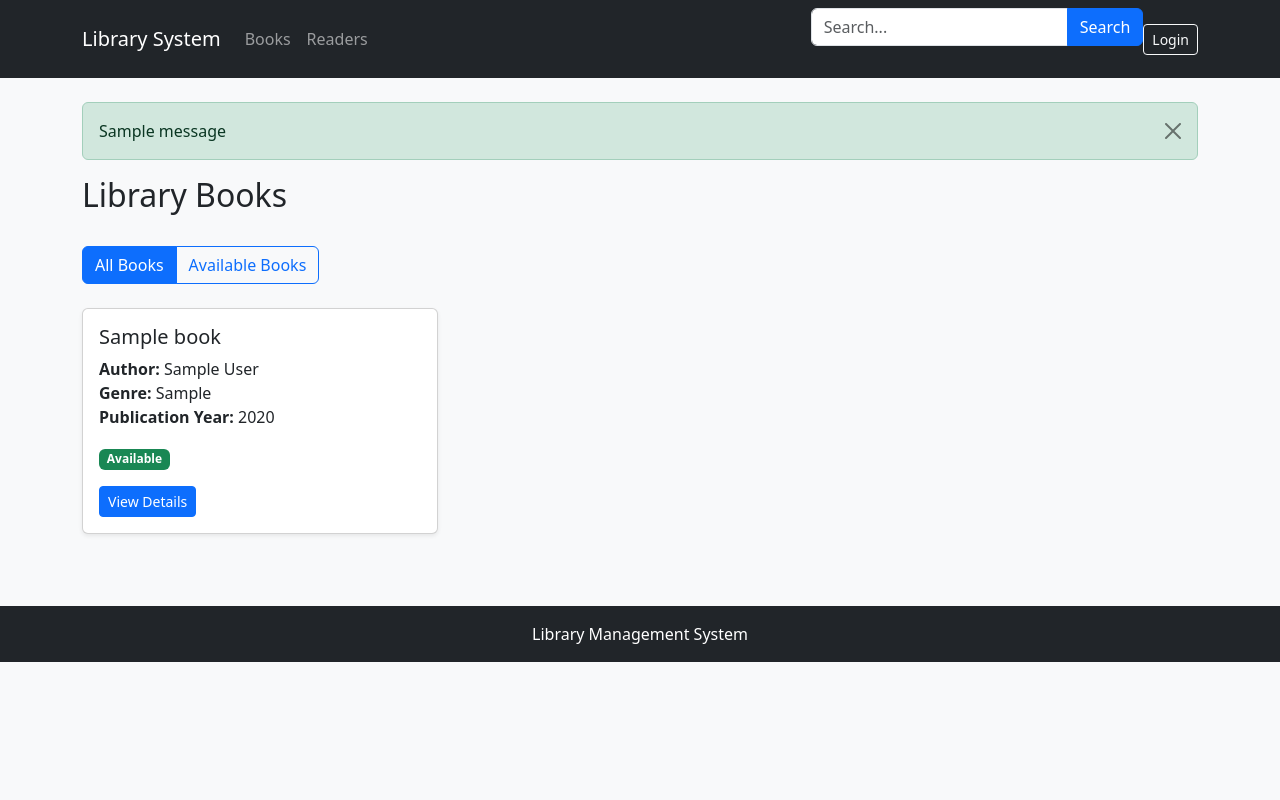
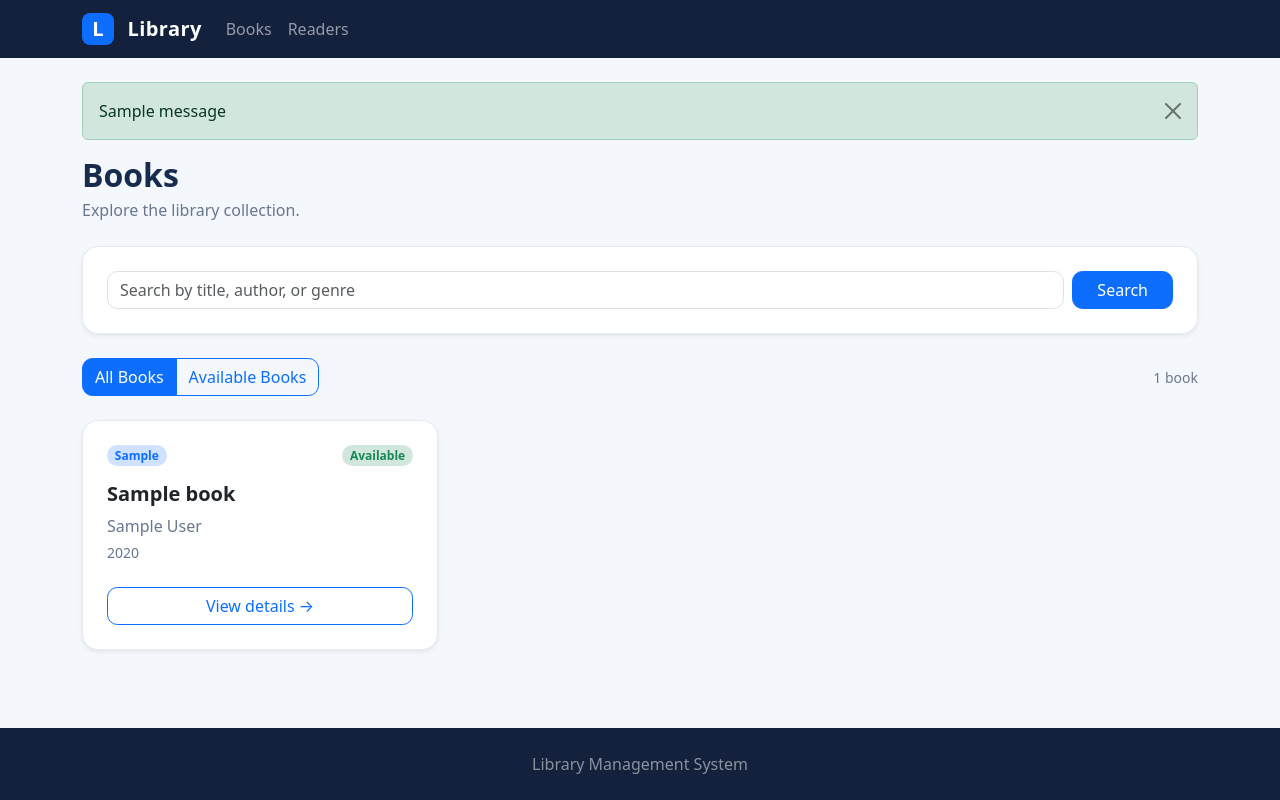
Before and after one commit to DedAndron/PythonProject, a Django app: page / in a window 1280 px wide. Run offline with Django 5.2, Linux system fonts and the light colour scheme; tables that the repository leaves empty hold one stand-in row (values such as "Sample post"); one stand-in notice (Sample message) is shown.

Commit message:
library update

```diff
--- a/library_project/library/templates/main/base.html
+++ b/library_project/library/templates/main/base.html
@@ -11,67 +11,114 @@
         href="https://cdn.jsdelivr.net/npm/bootstrap@5.3.3/dist/css/bootstrap.min.css"
         rel="stylesheet"
     >
+    <style>
+        :root {
+            --library-ink: #172b4d;
+            --library-muted: #68778d;
+            --library-accent: #3563e9;
+            --library-surface: #ffffff;
+        }
+
+        body {
+            min-height: 100vh;
+            display: flex;
+            flex-direction: column;
+            color: var(--library-ink);
+            background: #f4f7fb;
+        }
+
+        .navbar {
+            background: #14213d;
+        }
+
+        .navbar-brand {
+            font-weight: 700;
+            letter-spacing: .02em;
+        }
+
+        main {
+            flex: 1;
+            width: 100%;
+        }
+
+        .page-heading {
+            margin-bottom: 1.5rem;
+        }
+
+        .page-heading p,
+        .text-muted {
+            color: var(--library-muted) !important;
+        }
+
+        .library-card {
+            border: 1px solid #e6ebf2;
+            border-radius: 1rem;
+            background: var(--library-surface);
+            transition: transform .18s ease, box-shadow .18s ease;
+        }
+
+        .library-card:hover {
+            transform: translateY(-3px);
+            box-shadow: 0 1rem 2rem rgba(23, 43, 77, .09) !important;
+        }
+
+        .content-panel {
+            border: 1px solid #e6ebf2;
+            border-radius: 1rem;
+            background: var(--library-surface);
+        }
+
+        .form-control,
+        .btn {
+            border-radius: .65rem;
+        }
+
+        .table > :not(caption) > * > * {
+            padding: .9rem 1rem;
+        }
+
+        footer {
+            background: #14213d;
+        }
+
+        @media (prefers-reduced-motion: reduce) {
+            *,
+            *::before,
+            *::after {
+                transition-duration: .01ms !important;
+                scroll-behavior: auto !important;
+            }
+        }
+    </style>
 </head>
-<body class="bg-light">
+<body>
 
-<nav class="navbar navbar-expand-lg navbar-dark bg-dark">
+<nav class="navbar navbar-expand-lg navbar-dark">
     <div class="container">
         <a class="navbar-brand" href="{% url 'book_list' %}">
-            Library System
+            <span class="d-inline-flex align-items-center justify-content-center bg-primary rounded-3 me-2"
+                  style="width: 2rem; height: 2rem;" aria-hidden="true">L</span>
+            Library
         </a>
 
         <button class="navbar-toggler" type="button"
                 data-bs-toggle="collapse"
-                data-bs-target="#navbarContent">
+                data-bs-target="#navbarContent"
+                aria-controls="navbarContent"
+                aria-expanded="false"
+                aria-label="Toggle navigation">
             <span class="navbar-toggler-icon"></span>
         </button>
 
         <div class="collapse navbar-collapse" id="navbarContent">
             <ul class="navbar-nav me-auto">
-
-                    <li class="nav-item">
-                        <a class="nav-link" href="{% url 'book_list' %}">
-                            Books
-                        </a>
-                    </li>
-
-                    <li class="nav-item">
-                        <a class="nav-link" href="{% url 'reader_list' %}">
-                            Readers
-                        </a>
-                    </li>
-
+                <li class="nav-item">
+                    <a class="nav-link" href="{% url 'book_list' %}">Books</a>
+                </li>
+                <li class="nav-item">
+                    <a class="nav-link" href="{% url 'reader_list' %}">Readers</a>
+                </li>
             </ul>
-            <form method="get" class="mb-4">
-                <div class="input-group">
-                    <input type="text"
-                           name="search"
-                           class="form-control"
-                           placeholder="Search..."
-                           value="{{ search }}"
-                           aria-label="Search contacts">
-                    <button type="submit" class="btn btn-primary">Search</button>
-                </div>
-            </form>
-            <div class="d-flex align-items-center gap-3">
-                {% if user.is_authenticated %}
-                    <span class="text-white">
-                        {{ user.username }}
-                    </span>
-
-                    <form method="post" action="{% url 'logout' %}">
-                        {% csrf_token %}
-                        <button class="btn btn-outline-light btn-sm">
-                            Logout
-                        </button>
-                    </form>
-                {% else %}
-                    <a href="{% url 'login' %}"
-                       class="btn btn-outline-light btn-sm">
-                        Login
-                    </a>
-                {% endif %}
-            </div>
         </div>
     </div>
 </nav>
@@ -79,9 +126,10 @@
 <main class="container py-4">
     {% if messages %}
         {% for message in messages %}
-            <div class="alert alert-{{ message.tags }} alert-dismissible fade show">
+            <div class="alert alert-{{ message.tags|default:'info' }} alert-dismissible fade show" role="alert">
                 {{ message }}
                 <button type="button" class="btn-close"
+                        aria-label="Close"
                         data-bs-dismiss="alert"></button>
             </div>
         {% endfor %}
@@ -91,7 +139,7 @@
     {% endblock %}
 </main>
 
-<footer class="bg-dark text-white text-center py-3 mt-5">
+<footer class="text-white-50 text-center py-4 mt-5">
     <p class="mb-0">Library Management System</p>
 </footer>
 
--- a/library_project/library/templates/main/book_list.html
+++ b/library_project/library/templates/main/book_list.html
@@ -6,62 +6,77 @@
 {% block content %}
 
 <div class="d-flex justify-content-between align-items-center mb-4">
-    <h2>Library Books</h2>
+    <div class="page-heading mb-0">
+        <h1 class="h2 fw-bold mb-1">Books</h1>
+        <p class="mb-0">Explore the library collection.</p>
+    </div>
 </div>
 
-<div class="btn-group mb-4">
-    <a href="{% url 'book_list' %}"
+<div class="content-panel p-3 p-md-4 mb-4 shadow-sm">
+    <form method="get" action="{% url 'book_list' %}" class="row g-2 align-items-center">
+        {% if available_only %}
+            <input type="hidden" name="available" value="true">
+        {% endif %}
+        <div class="col-12 col-md">
+            <label for="book-search" class="visually-hidden">Search books</label>
+            <input id="book-search" type="search" name="search" class="form-control"
+                   placeholder="Search by title, author, or genre" value="{{ search }}">
+        </div>
+        <div class="col-12 col-md-auto d-flex gap-2">
+            <button type="submit" class="btn btn-primary px-4">Search</button>
+            {% if search %}
+                <a class="btn btn-outline-secondary" href="{% url 'book_list' %}{% if available_only %}?available=true{% endif %}">Clear</a>
+            {% endif %}
+        </div>
+    </form>
+</div>
+
+<div class="d-flex flex-wrap justify-content-between align-items-center gap-3 mb-4">
+    <div class="btn-group" role="group" aria-label="Filter books by availability">
+    <a href="{% url 'book_list' %}{% if search %}?search={{ search|urlencode }}{% endif %}"
        class="btn {% if not available_only %}btn-primary{% else %}btn-outline-primary{% endif %}">
         All Books
     </a>
 
-    <a href="{% url 'book_list' %}?available=true"
+    <a href="{% url 'book_list' %}?available=true{% if search %}&amp;search={{ search|urlencode }}{% endif %}"
        class="btn {% if available_only %}btn-primary{% else %}btn-outline-primary{% endif %}">
         Available Books
     </a>
+    </div>
+    <span class="small text-muted">{{ books|length }} book{{ books|length|pluralize }}</span>
 </div>
 
 <div class="row g-4">
 
     {% for book in books %}
-    <div class="col-md-6 col-lg-4">
-        <div class="card h-100 shadow-sm">
-            <div class="card-body">
-
-                <h5 class="card-title">{{ book.title }}</h5>
-
-                <p class="card-text">
-                    <strong>Author:</strong> {{ book.author }}<br>
-                    <strong>Genre:</strong> {{ book.genre }}<br>
-                    <strong>Publication Year:</strong>
-                    {{ book.publication_year }}
-                </p>
-
-                {% if book.is_available %}
-                    <span class="badge bg-success">
-                        Available
-                    </span>
-                {% else %}
-                    <span class="badge bg-danger">
-                        Borrowed
-                    </span>
-                {% endif %}
-
-                <div class="mt-3">
-                    <a href="{% url 'book_detail' book.pk %}"
-                       class="btn btn-primary btn-sm">
-                        View Details
-                    </a>
+    <div class="col-sm-6 col-xl-4">
+        <article class="card library-card h-100 shadow-sm">
+            <div class="card-body p-4 d-flex flex-column">
+                <div class="d-flex justify-content-between align-items-start gap-3 mb-3">
+                    <span class="badge rounded-pill bg-primary-subtle text-primary">{{ book.genre }}</span>
+                    {% if book.is_available %}
+                        <span class="badge rounded-pill bg-success-subtle text-success">Available</span>
+                    {% else %}
+                        <span class="badge rounded-pill bg-danger-subtle text-danger">Borrowed</span>
+                    {% endif %}
                 </div>
-
+                <h2 class="h5 card-title fw-bold">{{ book.title }}</h2>
+                <p class="text-muted mb-1">{{ book.author }}</p>
+                <p class="small text-muted mb-4">{{ book.publication_year }}</p>
+                <a href="{% url 'book_detail' book.pk %}" class="btn btn-outline-primary mt-auto">
+                    View details <span aria-hidden="true">&rarr;</span>
+                </a>
             </div>
-        </div>
+        </article>
     </div>
 
     {% empty %}
         <div class="col-12">
-            <div class="alert alert-info">
-                No books found.
+            <div class="content-panel text-center p-5">
+                <h2 class="h5 fw-bold">No books found</h2>
+                <p class="text-muted mb-0">
+                    {% if search %}Try a different title, author, or genre.{% else %}There are no books to display yet.{% endif %}
+                </p>
             </div>
         </div>
     {% endfor %}
--- a/library_project/library/urls.py
+++ b/library_project/library/urls.py
@@ -4,27 +4,10 @@ from django.contrib.auth import views as auth_views
 from . import views
 
 urlpatterns = [
-    # Books
     path('', views.book_list, name='book_list'),
     path('books/', views.book_list, name='book_list'),
     path('books/<int:pk>/', views.book_detail, name='book_detail'),
-
-    # Readers
     path('readers/', views.reader_list, name='reader_list'),
     path('readers/<int:pk>/', views.reader_detail, name='reader_detail'),
 
-    # Authentication
-    path(
-        'login/',
-        auth_views.LoginView.as_view(
-            template_name='library/login.html'
-        ),
-        name='login'
-    ),
-
-    path(
-        'logout/',
-        auth_views.LogoutView.as_view(),
-        name='logout'
-    ),
 ]
--- a/library_project/library/views.py
+++ b/library_project/library/views.py
@@ -1,23 +1,34 @@
+import secrets
+
+from django.contrib import messages
+from django.contrib.auth import get_user_model
+from django.db import transaction
 from django.db.models import Q
-from django.shortcuts import get_object_or_404, render
+from django.shortcuts import get_object_or_404, redirect, render
 
-from .models import *
+from .models import Book, Reader
 
-# Create your views here.
 
 def book_list(request):
-    search = request.GET.get('search', '')
+    search = request.GET.get('search', '').strip()
+    available_only = request.GET.get('available') == 'true'
 
     books = Book.objects.all().order_by('title')
 
     if search:
         books = books.filter(
-            Q(title__icontains=search)
+            Q(title__icontains=search) |
+            Q(author__icontains=search) |
+            Q(genre__icontains=search)
         )
+
+    if available_only:
+        books = books.exclude(borrowings__returned_at__isnull=True).distinct()
 
     context = {
         'books': books,
-        'search': search
+        'search': search,
+        'available_only': available_only,
     }
 
     return render(request, 'main/book_list.html', context)
@@ -25,14 +36,11 @@ def book_list(request):
 
 def book_detail(request, pk):
     book = get_object_or_404(Book, pk=pk)
-    context = {
-        'book': book
-    }
-    return render(request, 'main/book_detail.html', context)
+    return render(request, 'main/book_detail.html', {'book': book})
+
 
 def reader_list(request):
-    search = request.GET.get('search', '')
-
+    search = request.GET.get('search', '').strip()
     readers = Reader.objects.all().order_by('first_name')
 
     if search:
@@ -41,13 +49,16 @@ def reader_list(request):
             Q(last_name__icontains=search)
         )
 
-    context = {
-        'readers': readers,
-        'search': search
-    }
-
-    return render(request, 'main/reader_list.html', context)
+    return render(
+        request,
+        'main/reader_list.html',
+        {'readers': readers, 'search': search}
+    )
 
 
-def reader_detail():
-    return None
+def reader_detail(request, pk):
+    reader = get_object_or_404(
+        Reader.objects.prefetch_related('borrowings__book'),
+        pk=pk
+    )
+    return render(request, 'main/reader_detail.html', {'reader': reader})
```
Also changed, not shown: library_project/library/templates/main/book_detail.html (+27 -38 lines), library_project/library/templates/main/login.html (deleted, +0 -72 lines), library_project/library/templates/main/reader_detail.html (+42 -44 lines), library_project/library/templates/main/reader_list.html (+33 -20 lines), library_project/library/migrations/0002_reader_credentials.py (added).
